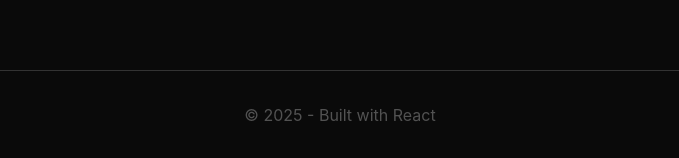
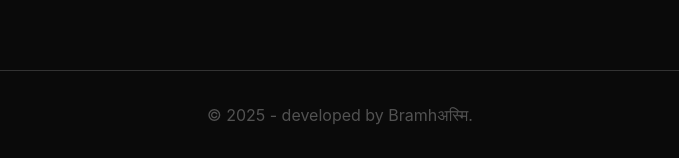
Before and after one commit to Tarun-singh001/portfol-io2, a React (Vite) app: page / in a window 1280 px wide. Shown: the part 1946-2104 px from the top of the page, without its empty margins (300-979 px from the left). Built offline with nearby package versions, Linux system fonts and the light colour scheme.

Commit message:
feat: Initialize main application component with routing, navigation, and hash-based scrolling.

```diff
--- a/src/App.jsx
+++ b/src/App.jsx
@@ -39,7 +39,7 @@ function App() {
 
       </main>
       <footer style={{ textAlign: 'center', padding: '2rem', color: 'var(--text-muted)', borderTop: '1px solid var(--border-color)', marginTop: '4rem' }}>
-        &copy; {new Date().getFullYear()} - Built with React
+        &copy; {new Date().getFullYear()} - developed by Bramhअस्मि.
       </footer>
     </>
   );
```
